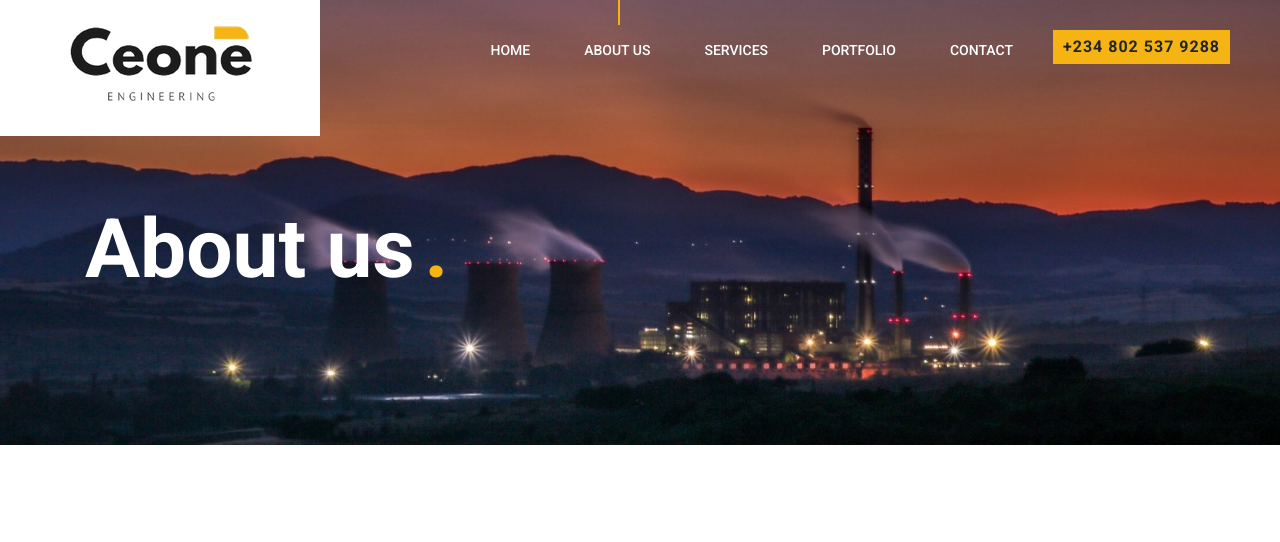
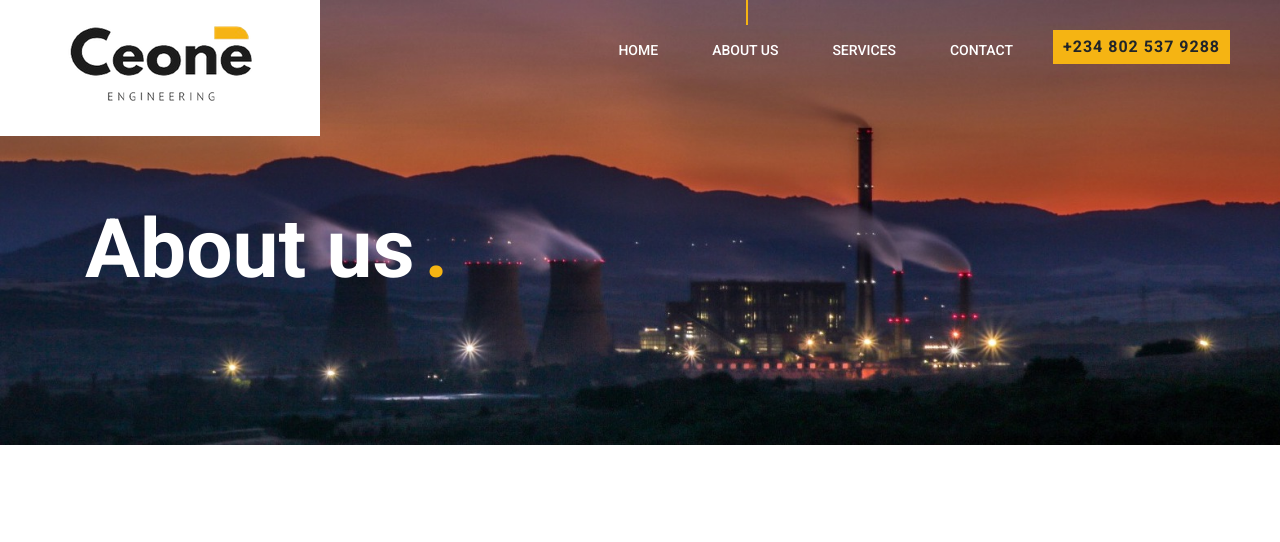
Before and after one commit to Alphadude/ceone, a plain HTML site: page about.html in a window 1280 px wide. Shown: the top 542 px of the page. Drawn offline with Linux system fonts and the light colour scheme.

Commit message:
update portfolio

```diff
--- a/about.html
+++ b/about.html
@@ -42,7 +42,7 @@
         <li><a href="index.html">Home</a></li>
         <li class="active"><a href="about.html">About us</a></li>
         <li><a href="service.html">Services</a></li>
-        <li><a href="portfolio.html">Portfolio</a></li>
+        <!-- <li><a href="portfolio.html">Portfolio</a></li> -->
         <li><a href="contact.html">Contact</a></li>
       </ul>
     </nav>
```
Also changed, not shown: contact.html (+1 -1 lines), index.html (+1 -1 lines), service.html (+1 -1 lines).
